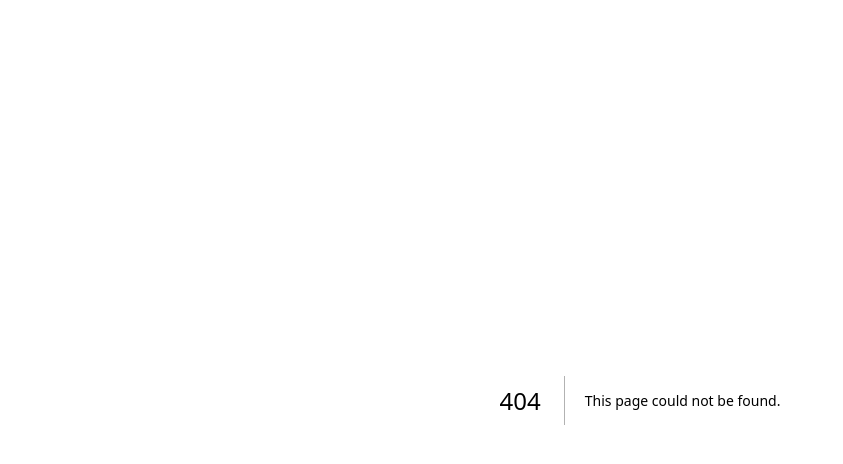
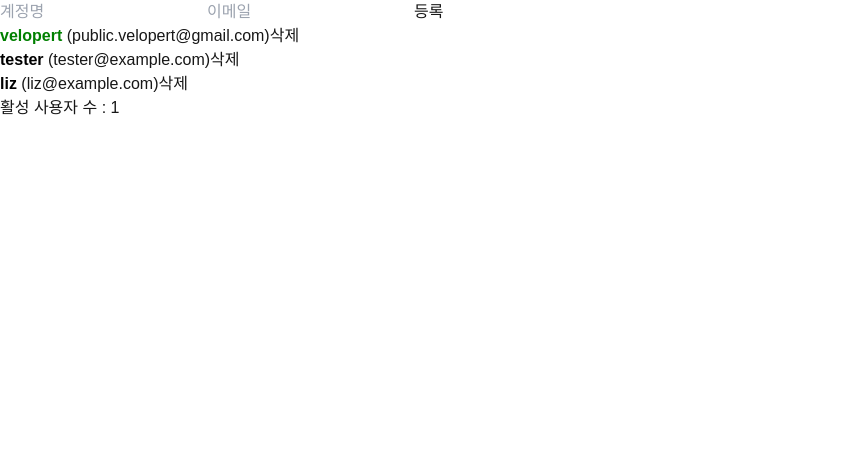
Before and after one commit to KOHYEONJEONG/nextjs-demo, a Next.js app: page /ReactMemo in a window 1280 px wide. Before the commit this address had no page. Shown: the top 464 px of the page, without its empty margins (0-843 px from the left). Built offline with nearby package versions, Linux system fonts and the light colour scheme.

Commit message:
정리리

```diff
--- /dev/null
+++ b/app/ReactMemo/createUser.js
@@ -0,0 +1,27 @@
+import React from "react";
+
+function CreateUser({ username, email, onChange, onCreate}){
+
+
+    return(
+        <div>
+            <input
+                name = "username"
+                placeholder="계정명"
+                onChange={onChange}
+                value={username}
+            ></input>
+            <input
+                name = "email"
+                placeholder="이메일"
+                onChange={onChange}
+                value={email}
+            ></input>
+
+            <button onClick={onCreate}>등록</button>
+        </div>
+    )
+
+}
+
+export default CreateUser;
--- /dev/null
+++ b/app/ReactMemo/page.js
@@ -0,0 +1,94 @@
+"use client";
+
+import React, { useState, useRef, useMemo, useCallback } from "react";
+import UserList from "./print";
+import CreateUser from "./CreateUser";
+
+function countActiveUsers(users) {
+  return users.filter(user => user.active).length;
+}
+
+function App({ params }) {
+  // params를 초기 상태로 설정
+  const [inputs, setInputs] = useState(() => ({
+    username: params?.username || "",
+    email: params?.email || "",
+  }));
+
+  const { username, email } = inputs;
+
+  const onChange = useCallback(e => {
+    const { name, value } = e.target;
+    setInputs(inputs => ({
+      ...inputs,
+      [name]: value,
+    }));
+  }, []);
+
+  const [users, setUsers] = useState([
+    {
+      id: 1,
+      username: "velopert",
+      email: "public.velopert@gmail.com",
+      active: true,
+    },
+    {
+      id: 2,
+      username: "tester",
+      email: "tester@example.com",
+      active: false,
+    },
+    {
+      id: 3,
+      username: "liz",
+      email: "liz@example.com",
+      active: false,
+    },
+  ]);
+
+  const nextId = useRef(4);
+
+  const onCreate = useCallback(() => {
+    const user = {
+      id: nextId.current,
+      username,
+      email,
+    };
+    setUsers(users => users.concat(user));
+
+    setInputs({
+      username: "",
+      email: "",
+    });
+    nextId.current += 1;
+  }, [username, email]);
+
+  const onRemove = useCallback(id => {
+    setUsers(users => users.filter(user => user.id !== id));
+  }, []);
+
+  const onToggle = useCallback(id => {
+    setUsers(users =>
+      users.map(user =>
+        user.id === id ? { ...user, active: !user.active } : user
+      )
+    );
+  }, []);
+
+  const count = useMemo(() => countActiveUsers(users), [users]);
+
+  return (
+    <>
+      <CreateUser
+        username={username}
+        email={email}
+        onChange={onChange}
+        onCreate={onCreate}
+      />
+      <UserList users={users} onRemove={onRemove} onToggle={onToggle} />
+      <div>활성 사용자 수 : {count}</div>
+    </>
+  );
+}
+
+export default App;
--- /dev/null
+++ b/app/ReactMemo/print.jsx
@@ -0,0 +1,55 @@
+import React, { useEffect } from 'react';
+
+// function User({ user, onRemove ,onToggle}) {
+  const User = React.memo(function User({ user, onRemove, onToggle }) {
+                //적용을 다 하고 나서, input 을 수정 할 때 하단의 UserList 가 리렌더링이 되지 않는것을 확인해주세요.
+
+  //첫번째 파라미터에는 함수,
+  // 두번째부터는 의존값이 들어있는 배열 deps를 넣음.
+  // [] : 컴포넌트가 처음 나타날때에만 useEffect 에 등록한 함수가 호출
+  useEffect(()=>{
+    console.log('user 값이 설정됨.')
+    console.log(user);
+
+    return () => {
+      console.log('user가 바뀌기 전...');
+      console.log(user);
+
+    }
+  }, []);
+
+  return (
+    <div>
+      <b
+        style={{
+          cursor: 'pointer',
+          color: user.active ? 'green' : 'black'
+        }}
+        onClick={() => onToggle(user.id)}
+      >
+        {user.username}
+      </b>
+      &nbsp;
+      <span>({user.email})</span>
+      <button onClick={() => onRemove(user.id)}>삭제</button>
+    </div>
+  );
+});
+
+function UserList({users, onRemove, onToggle}) {
+
+  return (
+    <div>
+      {users.map(user => (
+        <User
+          user={user}
+          key={user.id}
+          onRemove={onRemove}
+          onToggle={onToggle}
+        />
+      ))}
+    </div>
+  );
+}
+
+export default React.memo(UserList);
--- a/app/props/children/Wrapper.jsx
+++ b/app/props/children/Wrapper.jsx
@@ -9,9 +9,9 @@
   };
   return (
     <div style={style}>
-      {/* page.jsx를 보면 App컴포넌트 return값 확인
+      {/* (상황설명) page.jsx를 보면 App컴포넌트 return값 확인
         ㄴ Wrapper 태그 내부에서 Hello 컴포넌트 두개 넣을대 브라우저 화면에서 확인 시 Hello 컴포넌트들은 보여지지 않는다. */}
-      {/* 내부의 내용이 보여지기 위해서 Wrapper에서 props.cildren을 렌더링해야한다. */}
+      {/* 내부의 내용이 보여지기 위해서 Wrapper 컴포넌트의 파라미터로 props.cildren(또는 children)을 렌더링해야한다. */}
       {children}
     </div>
   )
--- a/app/useMemo/page.jsx
+++ b/app/useMemo/page.jsx
@@ -88,6 +88,8 @@
     // const count = countActiveUsers(users);
 
     //useMemo를 사용하여 최적화(users가 변화되지 않으면 비교 후 실행안됨.)
+    //첫번째 파라미터에는 어떻게 연산할지 정의하는 함수를 넣어주면 되고 두번째 파라미터에는 deps 배열을 넣어주면 되는데.
+    // 이 배열 안에 넣은 내용이 바뀌면 등록한 함수를 호출해서 연산하며, 만약에 내용이 바뀌지 않으면 이전에 연산한 값을 재사용하게됨.
     const count = useMemo(()=> countActiveUsers(users), [users]);
 
     return(
```
Also changed, not shown: package.json (+6 -5 lines), 2 other files (tests, documents, lock files or other folders).
